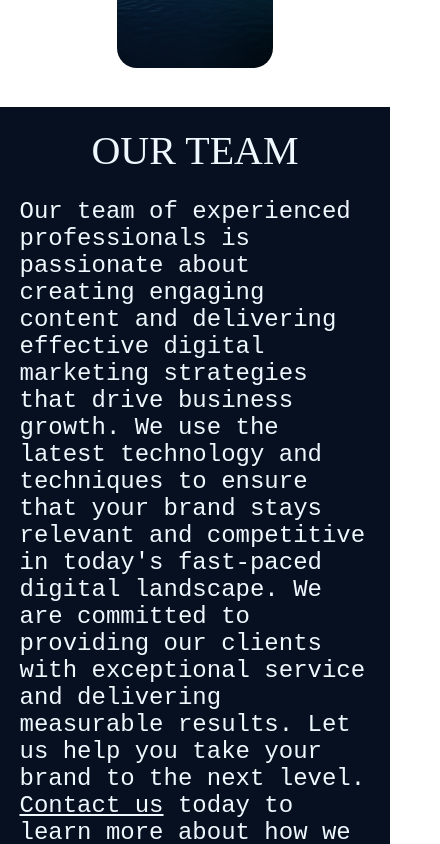
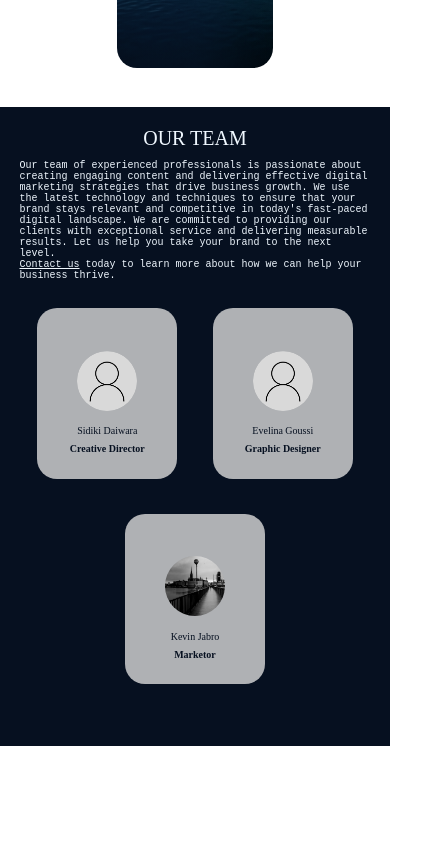
Before and after one commit to PaulTeshome/spira-site, a React (Create React App) app in the folder spira/: page / in a window 390 px wide. Shown: the part 2000-2844 px from the top of the page, 440 px wide, since content can reach past the window. After the commit the page ends 2746 px from the top, so only its background shows below. Built offline with nearby package versions, Linux system fonts and the light colour scheme.

Commit message:
Update OurTeam.css
responsiveness update

```diff
--- a/spira/src/components/OurTeam.css
+++ b/spira/src/components/OurTeam.css
@@ -1,5 +1,6 @@
 .team-container{
     min-height: 600px;
+    width:90%;
     padding: 5%;
     background-color: #061020;
     display: flex;
@@ -17,12 +18,12 @@
 }
 
 .team-header{
-    font-size: 40px;
+    font-size: 20px;
     text-align: center;
 }
 
 .team-desc{
-    font-size: 24px;
+    font-size: 10px;
     font-family: 'Courier New', Courier, monospace;
 }
 
@@ -37,30 +38,28 @@
 .member-card{
     display: flex;
     flex-direction: column;
-    justify-content:center;
-    text-align: center;
-    min-height:480px;
-    width:30%;
-    border-radius: 40px;
+    min-height:160px;
+    width:40%;
+    border-radius: 20px;
     margin:5%;
     padding-bottom: 3%;
     background-color: #AFB1B4;
     color: #061020;
-    font-size: 20px;
+    font-size: 10px;
+    text-align: center;
+    justify-content: center;
+    align-items: center;
 }
 
 .member-profile-holder{
     display: inline-block;
     border-radius: 50%;
-    width: 200px;
-    height: 200px;
-    margin-left: 26%;
-    margin-right: 26%;
+    width: 60px;
+    height: 60px;
     margin-bottom: 10%;
-    margin-top: 0;
+    margin-top: 20%;
     object-fit:contain;
     overflow: hidden;
-    background-color: #061020;
 }
 
 .member-profile{
@@ -74,10 +73,61 @@
 .member-name{
     font-family: serif;
     margin-bottom: 5%;
-
 }
 
 .member-title{
     font-family: 'Times New Roman', Times, serif;
     font-weight: bold;
 }
+
+@media only screen and (min-width: 600px) {
+    /* For tablet: */
+
+    .team-header{
+        font-size: 20px;
+    }
+
+    .team-desc{
+        font-size: 10px;
+    }
+
+    .member-card{
+        min-height:290px;
+        width:40%;
+        border-radius: 20px;
+        font-size: 15px;
+    }
+
+    .member-profile-holder{
+        width: 140px;
+        height: 140px;
+        margin-top: 0;
+    }
+
+}
+
+@media only screen and (min-width: 850px) {
+    /* For desktop: */
+
+    .team-header{
+        font-size: 40px;
+    }
+
+    .team-desc{
+        font-size: 24px;
+    }
+
+    .member-card{
+        min-height:480px;
+        width:30%;
+        border-radius: 40px;
+        font-size: 20px;
+    }
+
+    .member-profile-holder{
+        width: 200px;
+        height: 200px;
+        margin-top: 0;
+    }
+
+}
```
